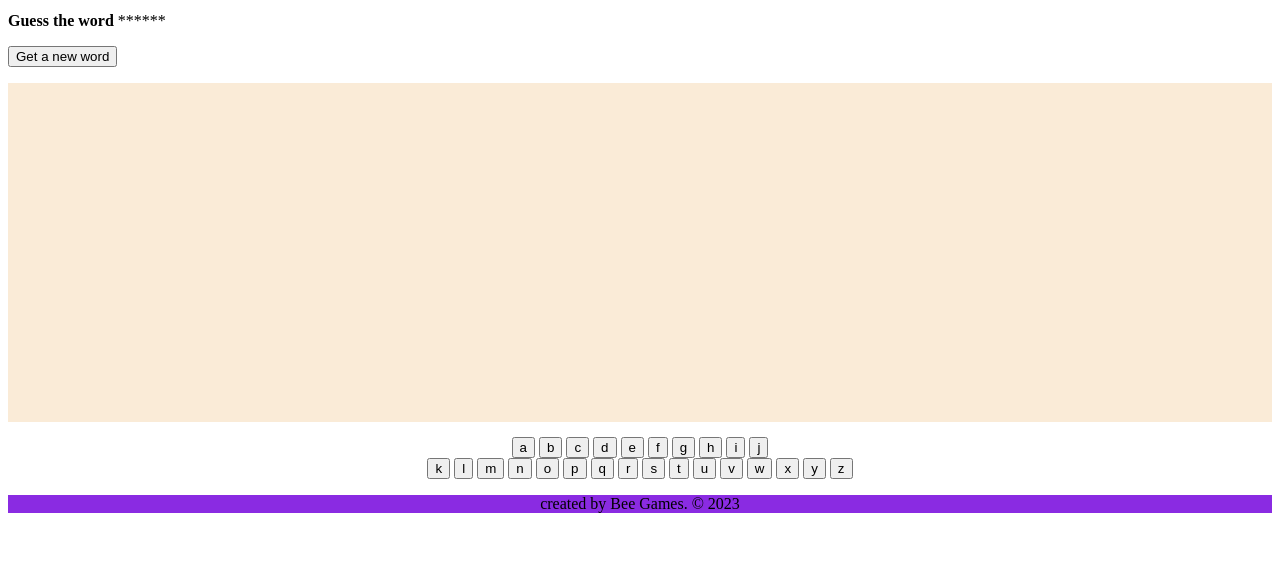
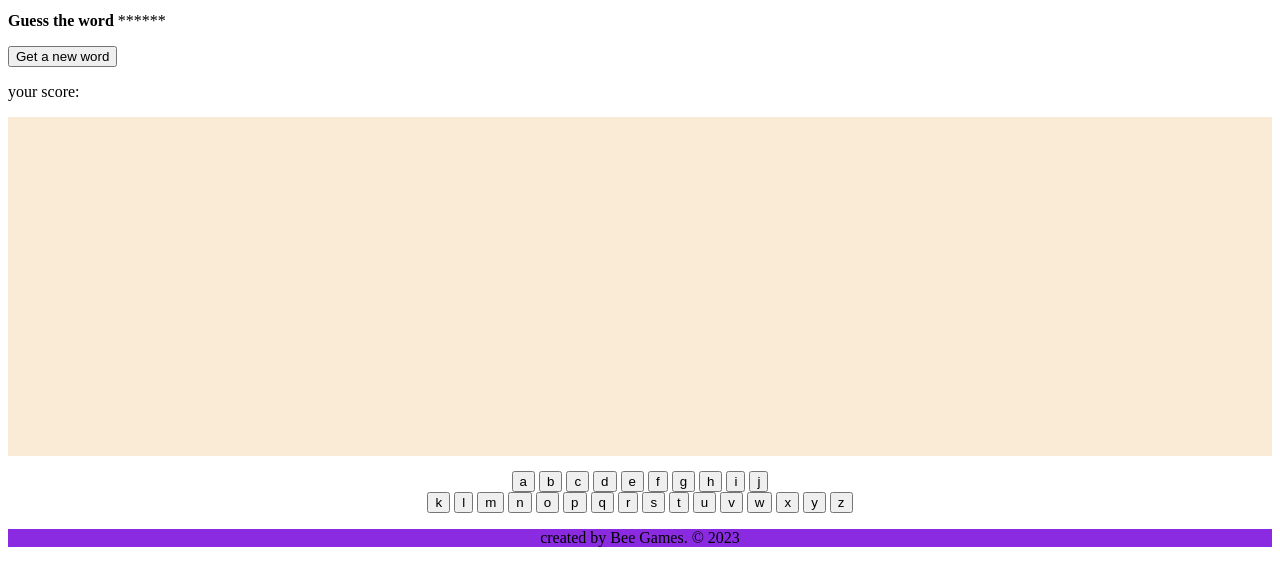
Before and after one commit to EliranTakiya/HangMan, a website: page index.html in a window 1280 px wide. Shown: the part 125-710 px from the top of the page. Drawn offline with Linux system fonts and the light colour scheme.

Commit message:
Update index.html add score paragraph

```diff
--- a/index.html
+++ b/index.html
@@ -27,7 +27,7 @@
     </p>
     <p id="status"></p>
     <p id="guessed-letters"></p><button onclick="window.location.reload()">Get a new word</button>
-    <p id="error-message" style="color:red"></p>
+    <p id="error-message" style="color:red"></p><p>your score:<span id="score"></span></p>
 
     <main id="main" style="background-color: antiquewhite; height:339px; margin-bottom:15px;">
     <div class="man" id="man"><img style="padding-top:7px;" id="man1" alt=""></div>
```
